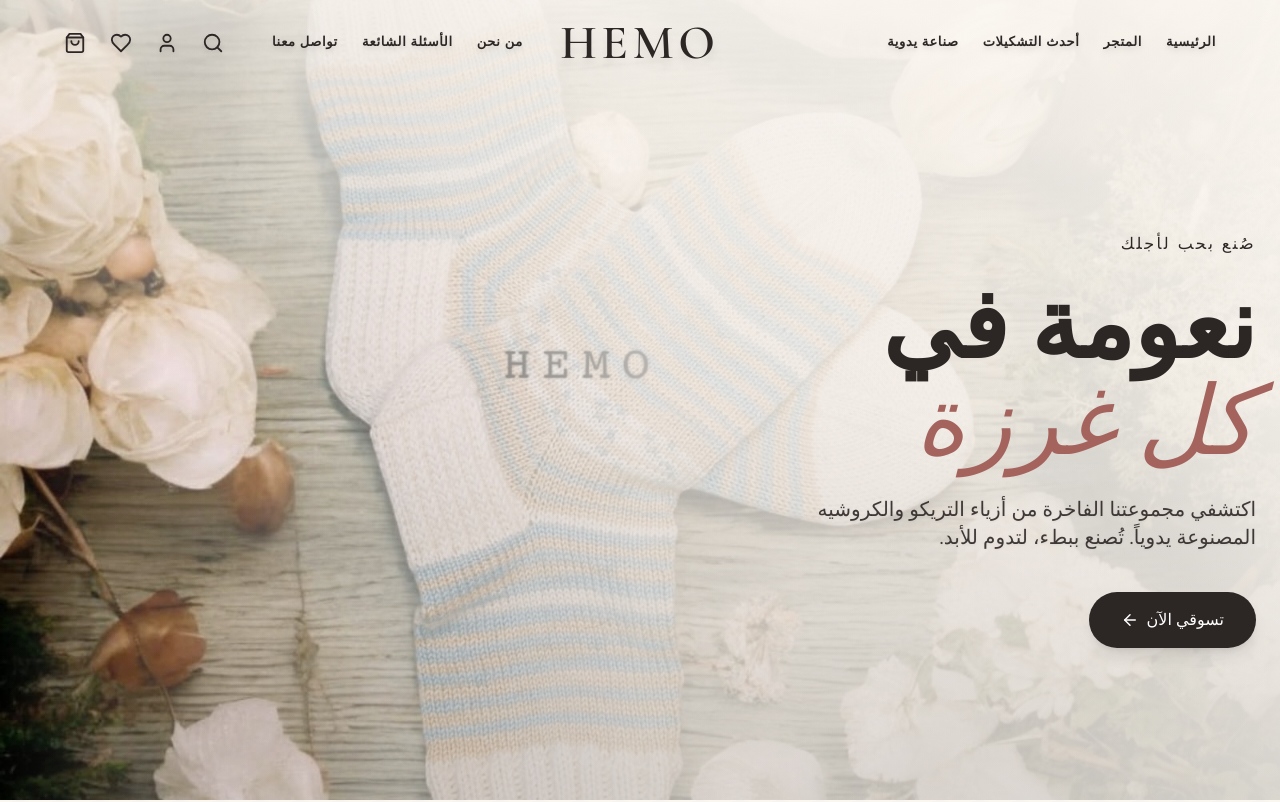
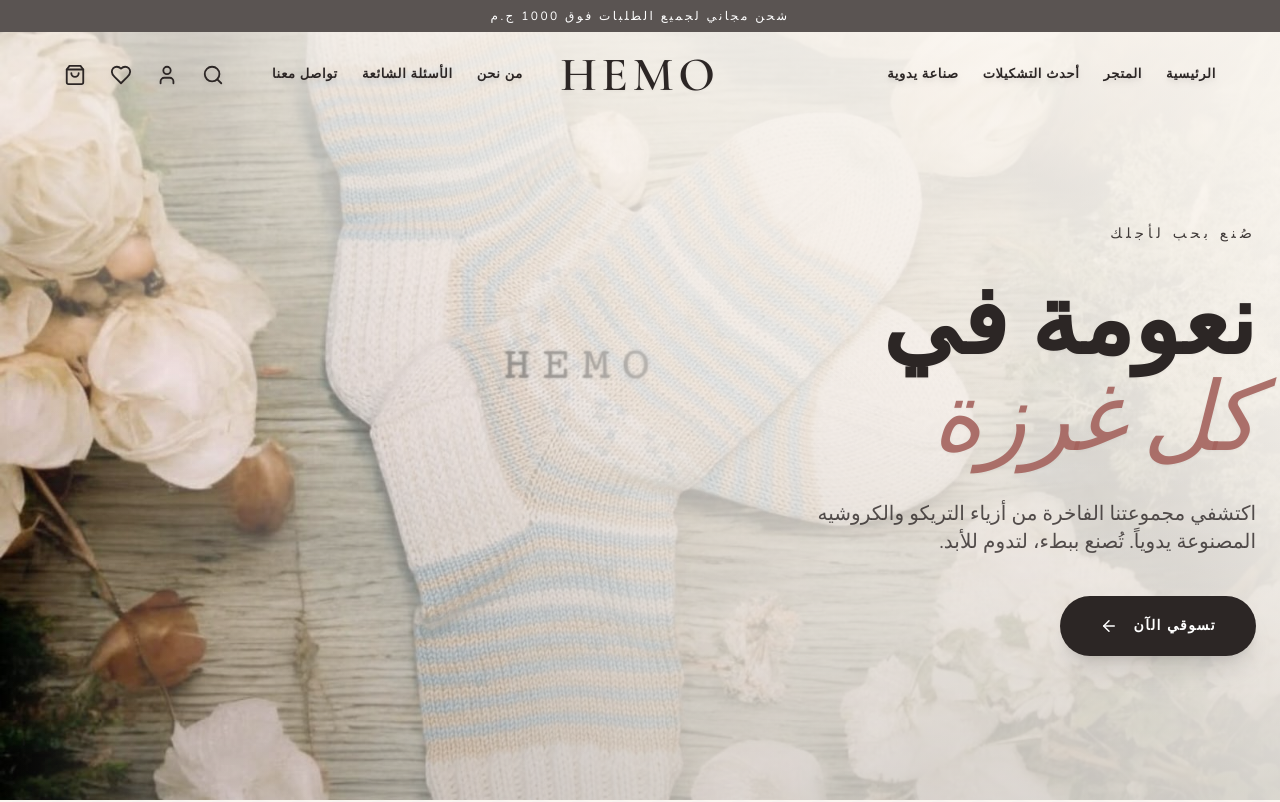
Before and after one commit to ahmeddarkxx1-commits/hemo-habd-med, a Next.js app: page / in a window 1280 px wide. Shown: the top 802 px of the page. Built offline with nearby package versions, Linux system fonts and the light colour scheme; no server answers; the database is empty.

Commit message:
feat: final premium refinement pass (navbar, typography, spacing, sticky details)

```diff
--- a/src/app/page.tsx
+++ b/src/app/page.tsx
@@ -36,19 +36,19 @@ export default function Home() {
           <motion.div
             initial={{ opacity: 0, y: 30 }}
             animate={{ opacity: 1, y: 0 }}
-            transition={{ duration: 0.8, ease: "easeOut" }}
+            transition={{ duration: 1, ease: [0.16, 1, 0.3, 1] }}
             className="max-w-2xl"
           >
-            <span className="text-sm md:text-base tracking-[0.15em] text-foreground mb-6 block font-medium uppercase">صُنع بحب لأجلك</span>
-            <h1 className="font-serif text-5xl md:text-7xl lg:text-8xl leading-tight mb-6 text-balance text-foreground font-semibold">
-              نعومة في <br/><span className="italic text-rose-600 font-normal">كل غرزة</span>
+            <span className="text-xs md:text-sm tracking-[0.3em] text-foreground mb-8 block font-medium uppercase opacity-90">صُنع بحب لأجلك</span>
+            <h1 className="font-serif text-5xl md:text-7xl lg:text-[6rem] leading-[1.1] mb-8 text-balance text-foreground font-semibold drop-shadow-sm">
+              نعومة في <br/><span className="italic text-rose-600/90 font-light tracking-tight">كل غرزة</span>
             </h1>
-            <p className="text-lg md:text-xl text-foreground/90 mb-10 max-w-lg font-normal leading-relaxed drop-shadow-sm">
+            <p className="text-lg md:text-xl text-foreground/80 mb-10 max-w-lg font-normal leading-relaxed">
               اكتشفي مجموعتنا الفاخرة من أزياء التريكو والكروشيه المصنوعة يدوياً. تُصنع ببطء، لتدوم للأبد.
             </p>
             <Link
               href="/shop"
-              className="inline-flex items-center justify-center gap-2 bg-foreground text-white px-8 py-4 rounded-full font-medium hover:bg-rose-600 transition-all duration-300 shadow-lg hover:shadow-xl transform hover:-translate-y-1"
+              className="inline-flex items-center justify-center gap-4 bg-foreground text-white px-10 py-5 rounded-full text-sm font-semibold tracking-widest uppercase hover:bg-rose-600 transition-colors duration-500 shadow-xl"
             >
               <span>تسوقي الآن</span>
               <ArrowRight size={18} className="rotate-180" />
@@ -202,8 +202,10 @@ export default function Home() {
         </div>
       </section>
 
-      {/* Best Sellers & New Arrivals Teaser */}
-      <BestSellers />
+      {/* Best Sellers Section with Distinct Background */}
+      <section className="bg-[#FAF8F5] py-24">
+        <BestSellers />
+      </section>
 
       {/* Static Instagram Grid */}
       <section className="py-24 px-6 max-w-7xl mx-auto">
--- a/src/app/shop/[id]/page.tsx
+++ b/src/app/shop/[id]/page.tsx
@@ -132,14 +132,14 @@ export default function ProductDetailPage({ params }: { params: { id: string } }
         </div>
 
         {/* Details */}
-        <div className="flex flex-col justify-center">
-          <div className="mb-8">
-            <p className="text-xs tracking-widest text-foreground/50 mb-2">{categories.find(c => c.id === product.category)?.name}</p>
-            <h1 className="font-serif text-4xl md:text-5xl mb-4">{product.name}</h1>
-            <p className="text-2xl font-medium">{product.price} ج.م</p>
+        <div className="flex flex-col lg:sticky lg:top-32 h-fit">
+          <div className="mb-10">
+            <p className="text-xs tracking-[0.2em] uppercase text-foreground/50 mb-4">{categories.find(c => c.id === product.category)?.name}</p>
+            <h1 className="font-serif text-4xl md:text-5xl lg:text-6xl mb-6 leading-tight">{product.name}</h1>
+            <p className="text-2xl md:text-3xl font-medium tracking-tight">{product.price} ج.م</p>
           </div>
 
-          <p className="text-foreground/70 font-light leading-relaxed mb-6">
+          <p className="text-foreground/70 font-light leading-relaxed mb-8 text-lg">
             {product.description}
           </p>
 
--- a/src/components/BestSellers.tsx
+++ b/src/components/BestSellers.tsx
@@ -71,7 +71,7 @@ export default function BestSellers() {
   if (products.length === 0) return null;
 
   return (
-    <section className="py-24 px-6 md:px-12 max-w-7xl mx-auto text-center">
+    <div className="px-6 md:px-12 max-w-7xl mx-auto text-center">
       <h2 className="font-serif text-3xl md:text-5xl font-semibold text-foreground mb-6">الأكثر مبيعاً هذا الأسبوع</h2>
       <p className="text-foreground/80 font-medium text-lg mb-12 max-w-2xl mx-auto">
         تشكيلتنا المختارة بعناية من القطع الأكثر طلباً. قطع فريدة تخطف الأنظار في كل مناسبة.
@@ -142,6 +142,6 @@ export default function BestSellers() {
           عرض كل المنتجات
         </Link>
       </div>
-    </section>
+    </div>
   );
 }
--- a/src/components/Navbar.tsx
+++ b/src/components/Navbar.tsx
@@ -38,10 +38,15 @@ export default function Navbar() {
 
   return (
     <div className="fixed top-0 left-0 right-0 z-50 flex flex-col items-center pointer-events-none">
+      {/* Announcement Bar */}
+      <div className={`w-full bg-[#5A5452] text-white text-[10px] md:text-xs tracking-[0.2em] font-medium uppercase py-2 text-center pointer-events-auto transition-transform duration-500 ${scrolled ? '-translate-y-full absolute' : 'translate-y-0 relative'}`}>
+        شحن مجاني لجميع الطلبات فوق 1000 ج.م
+      </div>
+
       <nav
-        className={`pointer-events-auto transition-all duration-500 flex justify-between items-center relative ${
+        className={`pointer-events-auto transition-all duration-700 flex justify-between items-center relative ${
           scrolled
-            ? "w-[95%] md:w-[90%] max-w-7xl mt-4 bg-white/90 backdrop-blur-xl border border-white/50 shadow-[0_8px_30px_rgb(0,0,0,0.08)] rounded-full py-4 px-6 md:px-10"
+            ? "w-[95%] md:w-[90%] max-w-7xl mt-4 bg-white/95 backdrop-blur-2xl border border-white/60 shadow-[0_20px_40px_rgb(0,0,0,0.06)] rounded-full py-4 px-6 md:px-10"
             : "w-full bg-transparent py-8 px-6 md:px-16"
         }`}
       >
@@ -106,8 +111,8 @@ export default function Navbar() {
         {/* Logo (Center) */}
         <Link
           href="/"
-          className={`absolute left-1/2 -translate-x-1/2 font-serif tracking-widest text-foreground font-bold transition-all duration-500 ${
-            scrolled ? "text-2xl" : "text-3xl md:text-5xl drop-shadow-xl"
+          className={`absolute left-1/2 -translate-x-1/2 font-serif tracking-widest text-foreground transition-all duration-700 ${
+            scrolled ? "text-2xl font-bold" : "text-4xl md:text-5xl font-semibold drop-shadow-sm"
           }`}
           onClick={() => setIsMobileMenuOpen(false)}
         >
```
